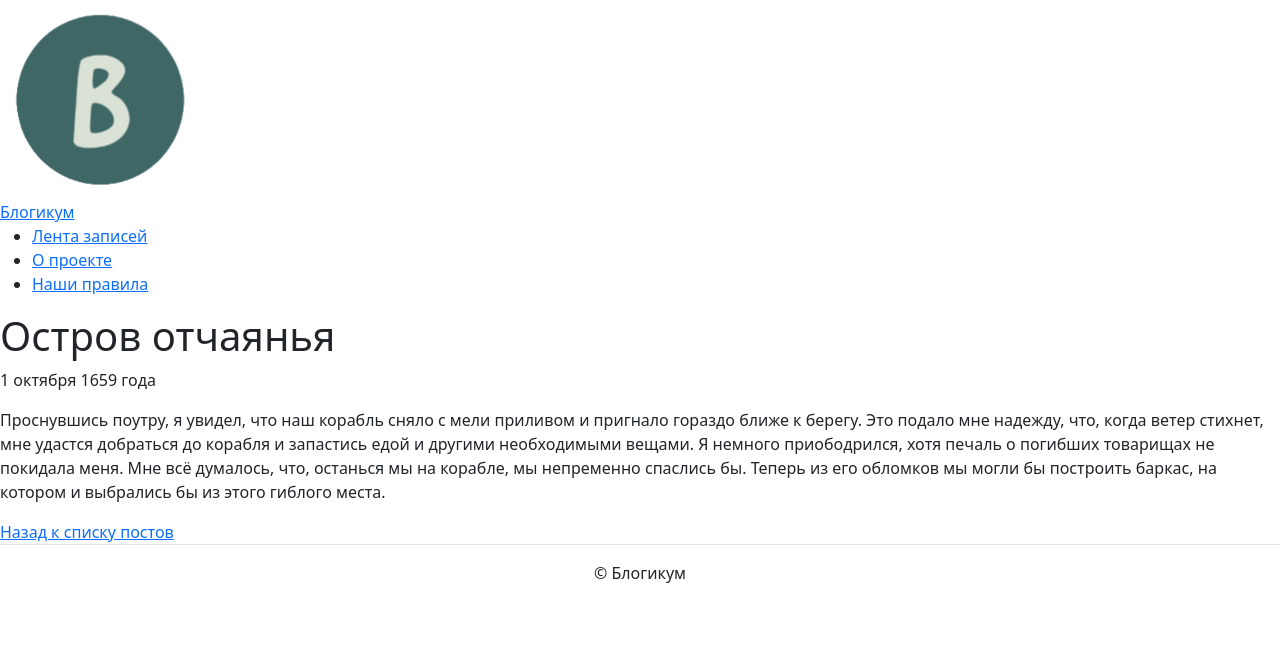
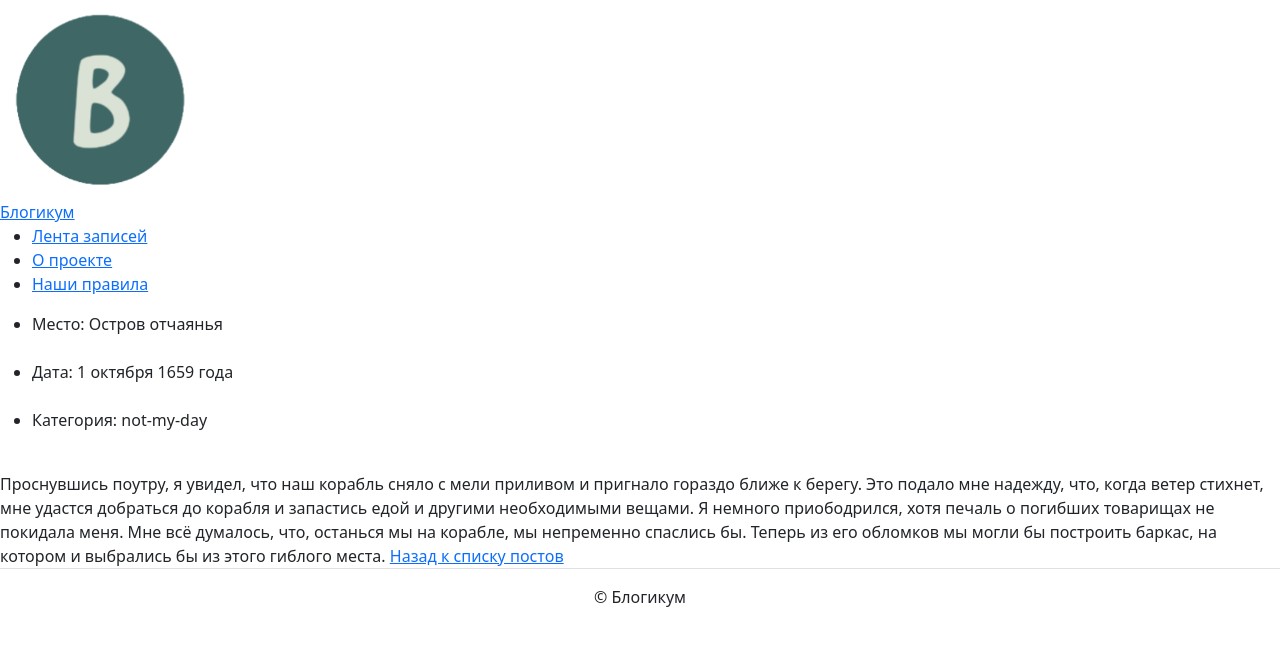
Before and after one commit to Maksimilyan25/django_sprint1, a Django app: page /posts/1/ in a window 1280 px wide. Shown: the top 646 px of the page. Run offline with Django 3.2, Linux system fonts and the light colour scheme; some libraries are stand-ins or nearby versions.

Commit message:
загрузил в базовый шаблон картинки

```diff
--- a/blogicum/templates/base.html
+++ b/blogicum/templates/base.html
@@ -2,9 +2,13 @@
 <!DOCTYPE html>
 <html lang="ru">
 <head>
-    <meta charset="UTF-8">
-    <meta name="viewport" content="width=device-width, initial-scale=1.0">
-    <link rel="stylesheet" href="{% static 'css/bootstrap.min.css' %}">
+  <meta charset="utf-8">
+  <meta name="viewport" content="width=device-width, initial-scale=1">
+  <link rel="icon" href="{% static 'img/fav/favicon.ico' %}" type="image/x-icon">
+  <link rel="apple-touch-icon" sizes="180x180" href="{% static 'img/fav/apple-touch-icon.png' %}">
+  <link rel="icon" type="image/png" sizes="32x32" href="{% static 'img/fav/favicon-32x32.png' %}">
+  <link rel="icon" type="image/png" sizes="16x16" href="{% static 'img/fav/favicon-16x16.png' %}">
+  <link rel="stylesheet" href="{% static 'css/bootstrap.min.css' %}">
     <title>{% block title %}{% endblock %}</title>
 </head>
 <body>
--- a/blogicum/templates/blog/category.html
+++ b/blogicum/templates/blog/category.html
@@ -1,5 +1,5 @@
 {% extends "base.html" %}
-
+{% load static %}
 {% block title %}
 Публикации в категории {{ category_slug }}
 {% endblock %}
--- a/blogicum/templates/blog/category_view.html
+++ b/blogicum/templates/blog/category_view.html
@@ -1,5 +1,5 @@
 {% extends "base.html" %}
-
+{% load static %}
 {% block title %}
 Публикации в категории {{ category_slug }}
 {% endblock %}
--- a/blogicum/templates/blog/detail.html
+++ b/blogicum/templates/blog/detail.html
@@ -1,12 +1,15 @@
 {% extends "base.html" %}
-
+{% load static %}
 {% block title %}
 {{ post.location }}
 {% endblock %}
 
 {% block content %}
-<h1>{{ post.location }}</h1>
-<p>{{ post.date }}</p>
-<p>{{ post.text }}</p>
+<ul>
+    <li>Место: {{ post.location }}</li><br>
+    <li>Дата: {{ post.date }}</li><br>
+    <li>Категория: {{ post.category }}</li><br>
+</ul>
+{{ post.text }}
 <a href="{% url 'blog:index' %}">Назад к списку постов</a>
 {% endblock %}
--- a/blogicum/templates/blog/index.html
+++ b/blogicum/templates/blog/index.html
@@ -1,11 +1,11 @@
 {% extends "base.html" %}
-
+{% load static %}
 {% block title %}
 Главная страница
 {% endblock %}
 
 {% block content %}
-<h1>Список постов</h1>
+<h1>Лента записей</h1>
 <ul>
     {% for post in posts %}
         <li>Место: {{ post.location }}</li><br>
--- a/blogicum/templates/includes/footer.html
+++ b/blogicum/templates/includes/footer.html
@@ -1,3 +1,4 @@
+{% load static %}
 <footer class="border-top text-center py-3">
     <p>© Блогикум</p>
   </footer>
--- a/blogicum/templates/pages/about.html
+++ b/blogicum/templates/pages/about.html
@@ -1,5 +1,5 @@
 {% extends 'base.html' %}
-
+{% load static %}
 {% block title %}
 Наши правила
 {% endblock %}
--- a/blogicum/templates/pages/rules.html
+++ b/blogicum/templates/pages/rules.html
@@ -1,4 +1,5 @@
 {% extends 'base.html' %}
+{% load static %}
 {% block title %}
 Наши правила
 {% endblock %}
```
